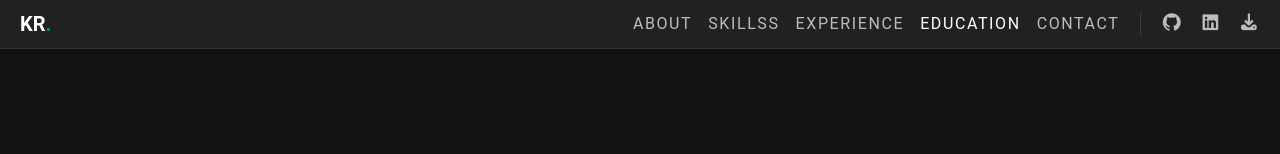
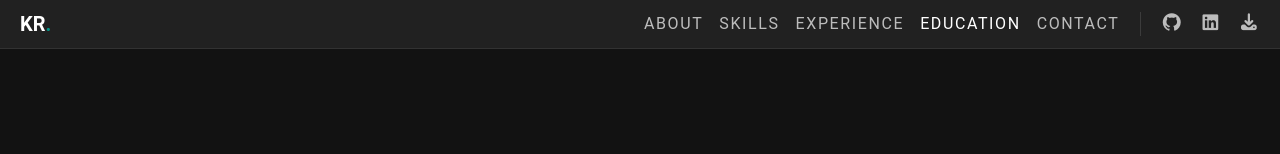
Before and after one commit to karthick1108/karthick-portfolio, a Vue app: page / in a window 1280 px wide. Shown: the top 154 px of the page. Built offline with nearby package versions, Linux system fonts and the light colour scheme.

Commit message:
Revert the label

```diff
--- a/src/components/AppNav.vue
+++ b/src/components/AppNav.vue
@@ -127,7 +127,7 @@ const active = ref('about')
 
 const links = [
   { id: 'about', label: 'About' },
-  { id: 'skills', label: 'Skillss' },
+  { id: 'skills', label: 'Skills' },
   { id: 'experience', label: 'Experience' },
   { id: 'education', label: 'Education' },
 ]
```
